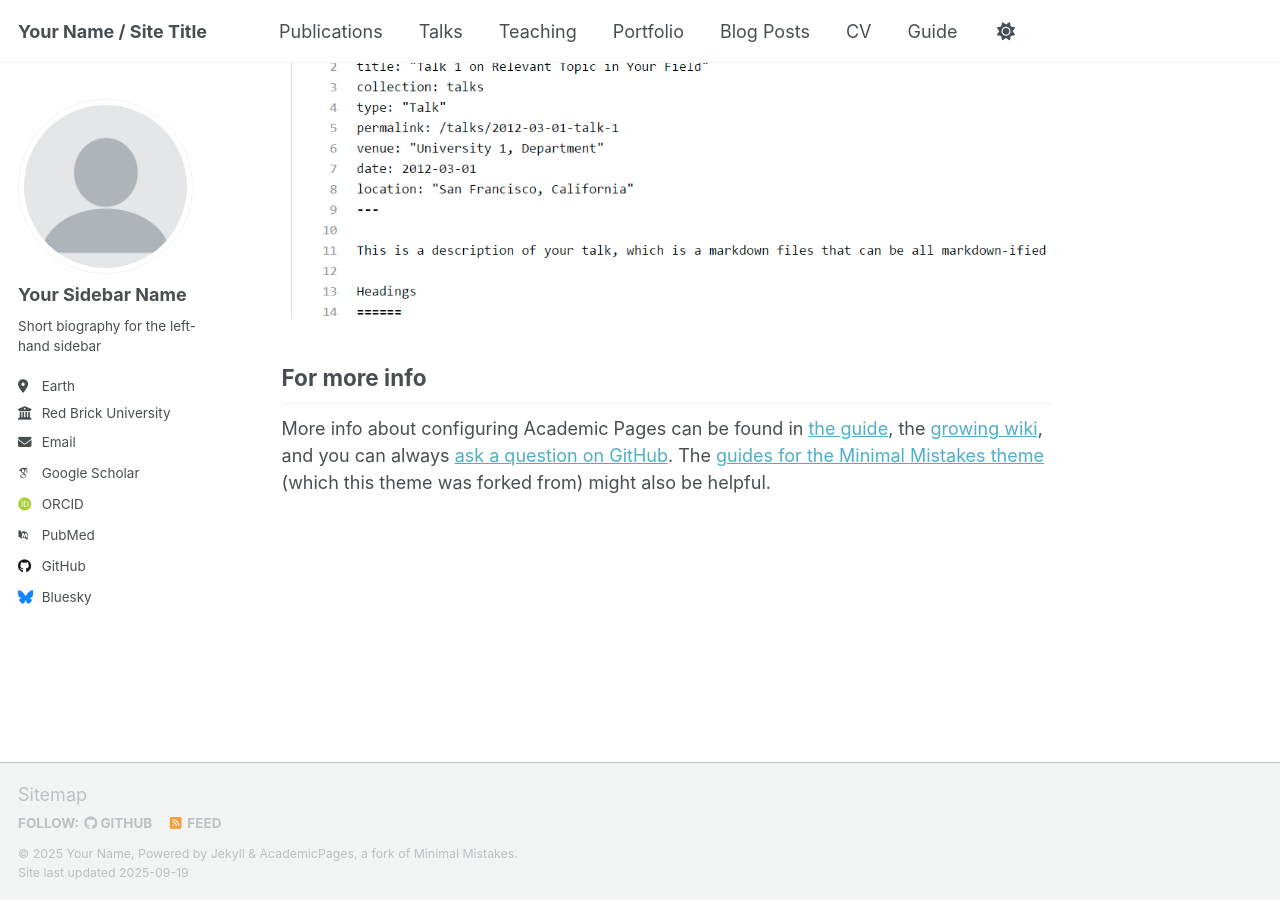
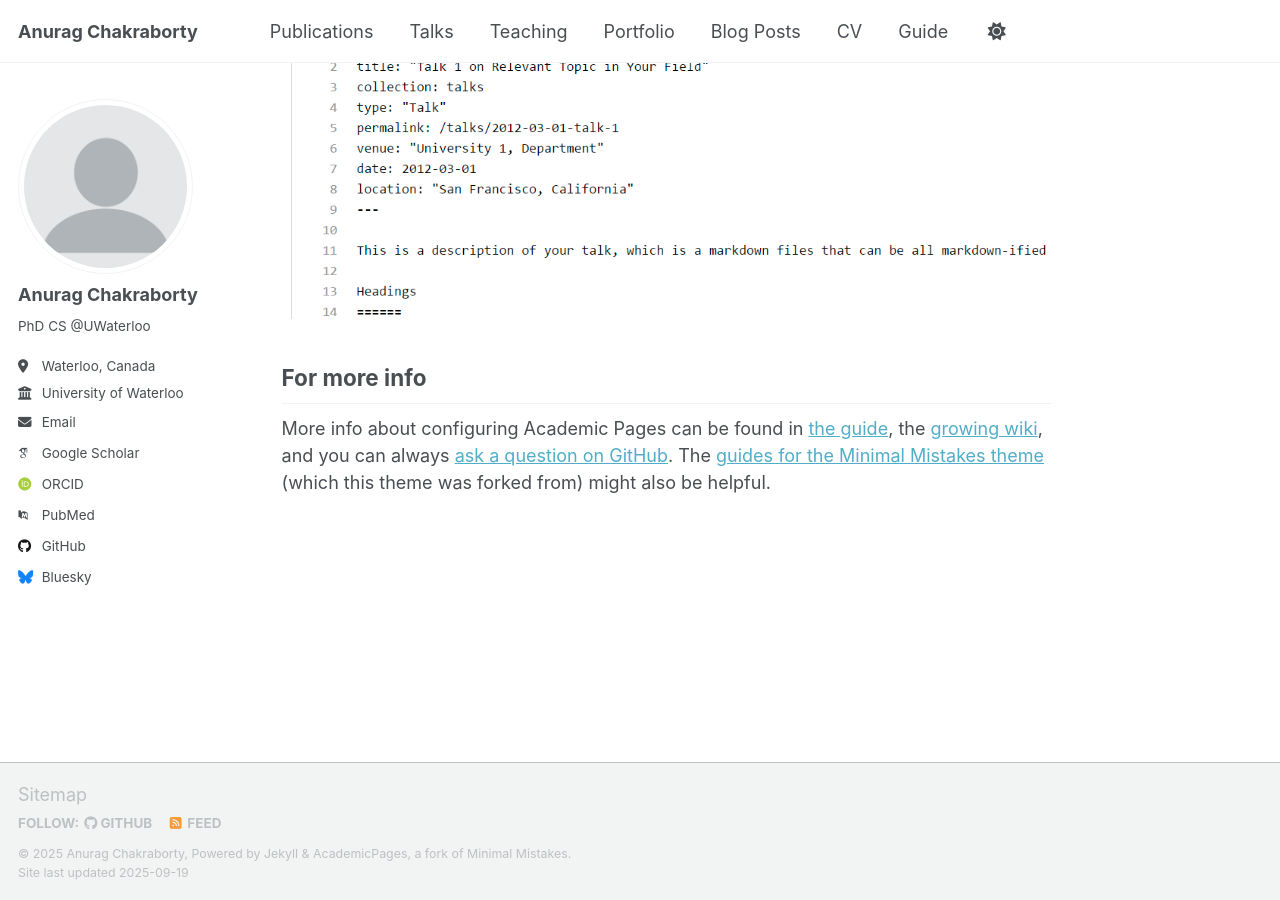
Before and after one commit to anuchak/anuchak.github.io, a Jekyll site: the page built from _pages/about.md, in a window 1280 px wide and 900 px high, scrolled down 2880 px. Built offline with Jekyll 4.4.1, drawn with Linux system fonts in a browser that asks for light colours; some web fonts are replaced; a script that is not in the unit is left out.

Commit message:
add first commit

```diff
--- a/_config.yml
+++ b/_config.yml
@@ -9,11 +9,11 @@
 # Basic Site Settings
 locale                   : "en-US"
 site_theme               : "default" # Currently available options are "default", "air"
-title                    : "Your Name / Site Title"
+title                    : "Anurag Chakraborty" # Update this with the title of your site
 title_separator          : "-"
-name                     : &name "Your Name"
+name                     : &name "Anurag Chakraborty"
 description              : &description "Your Name's academic portfolio"   # Update this with a general description of your site, this is the default if not overridden by a page
-url                      : https://academicpages.github.io # The base hostname & protocol for your site e.g. "https://[your GitHub username].github.io",
+url                      : https://anuchak.github.io # The base hostname & protocol for your site e.g. "https://[your GitHub username].github.io",
                                                            # or if you already have some other page hosted on Github then use "https://[your GitHub username].github.io/[Your Repo Name]"
 baseurl                  : "" # the subpath of your site, e.g. "/blog"
 repository               : "academicpages/academicpages.github.io"
@@ -24,13 +24,13 @@ repository               : "academicpages/academicpages.github.io"
 author:
   # Biographic information
   avatar           : "profile.png"
-  name             : "Your Sidebar Name"
+  name             : "Anurag Chakraborty" # Your name
   pronouns         : # example: "she/her"
-  bio              : "Short biography for the left-hand sidebar"
-  location         : "Earth"
-  employer         : "Red Brick University"
+  bio              : "PhD CS @UWaterloo"
+  location         : "Waterloo, Canada"
+  employer         : "University of Waterloo"
   uri              : # URL
-  email            : "none@example.org"
+  email            : "a8chakra@uwaterloo.ca"
 
   # Academic websites
   academia         : # URL
```
